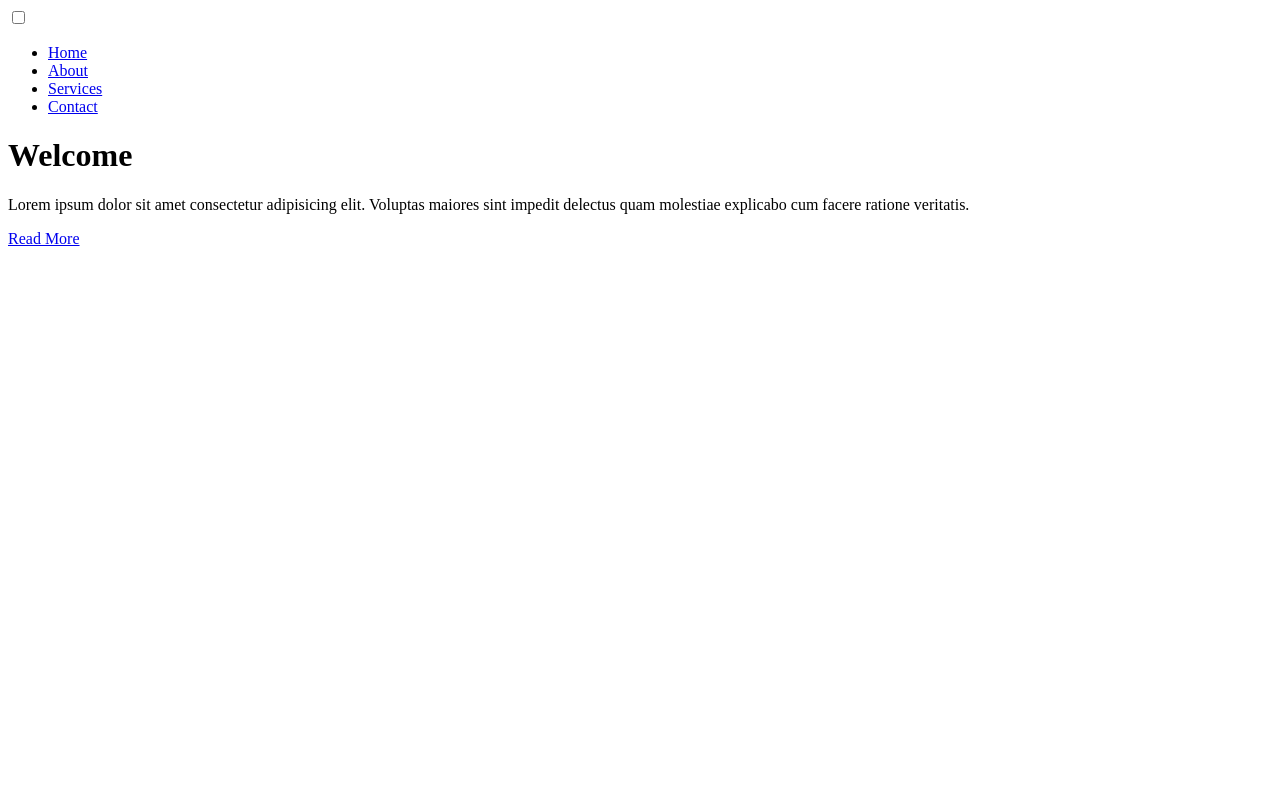
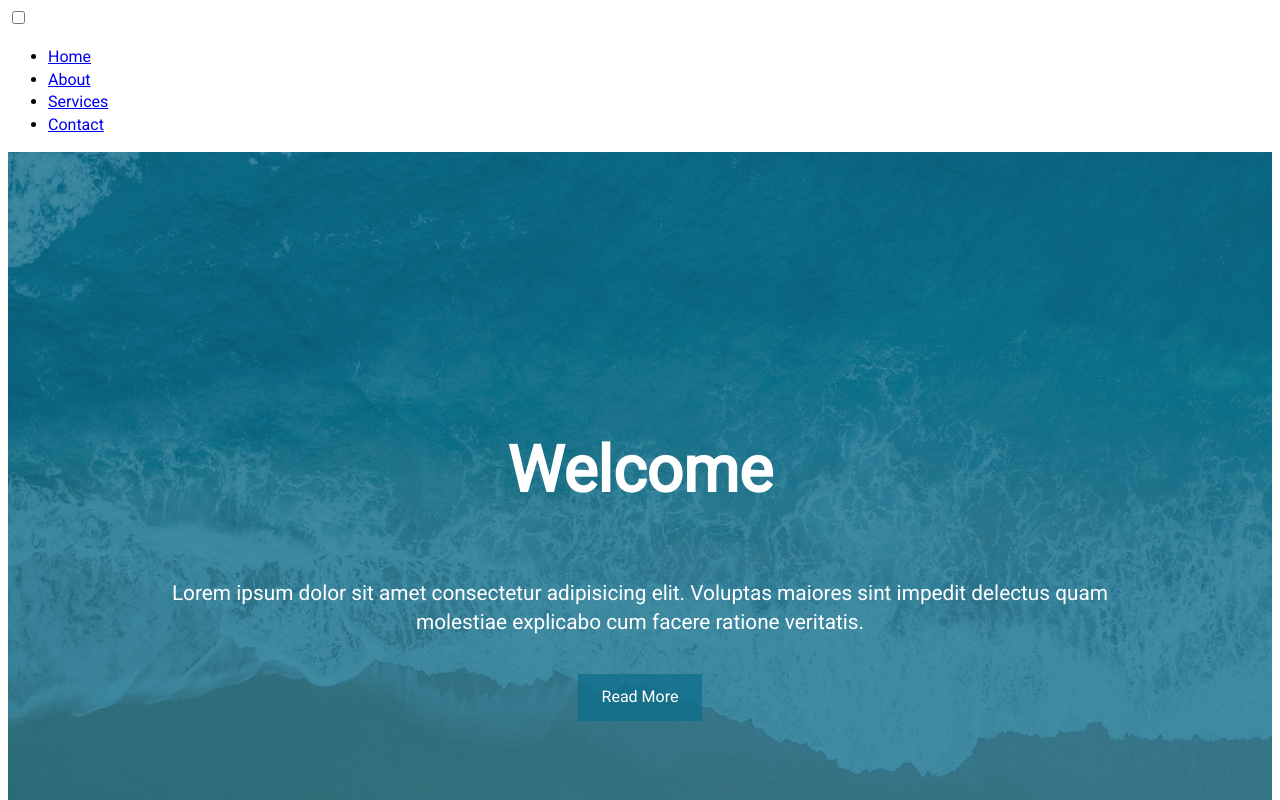
Before and after one commit to sisackov/hamburger-menu-css, a plain HTML site: page index.html in a window 1280 px wide. Shown: the top 800 px of the page. Drawn offline with Linux system fonts and the light colour scheme.

Commit message:
udemy 80

```diff
--- a/css/style.css
+++ b/css/style.css
@@ -1 +1,72 @@
 @import url("https://fonts.googleapis.com/css?family=Roboto");
+
+:root {
+  /* the a in rgba defines the transparency of the background */
+  --primary-color: rgba(13, 110, 139, 0.75);
+  --secondary-color: rgba(229, 148, 0, 0.9);
+  --overlay-color: rgba(24, 39, 51, 0.85);
+  --menu-speed: 0.75s;
+}
+
+body {
+  font-family: "Roboto", sans-serif;
+  line-height: 1.4;
+}
+
+.container {
+  max-width: 960px;
+  margin: auto;
+  overflow: hidden;
+  padding: 0 3rem;
+}
+
+#showcase {
+  background: var(--primary-color);
+  color: #fff;
+  height: 100vh;
+  /* relative because we'll use the before pseudo to position the overlay which must be absolute */
+  position: relative;
+}
+
+#showcase:before {
+  content: "";
+  background: url("../img/showcase.jpg") no-repeat center center/cover;
+  position: absolute;
+  top: 0;
+  left: 0;
+  width: 100%;
+  height: 100%;
+  z-index: -1;
+}
+
+#showcase .showcase-container {
+  display: flex;
+  flex-direction: column;
+  align-items: center;
+  justify-content: center;
+  text-align: center;
+  height: 100%;
+}
+
+#showcase h1 {
+  font-size: 4rem;
+}
+
+#showcase p {
+  font-size: 1.3rem;
+}
+
+.btn {
+  display: inline-block;
+  border: none;
+  background: var(--primary-color);
+  color: #fff;
+  padding: 0.75rem 1.5rem;
+  margin-top: 1rem;
+  transition: opacity 1s ease-in-out;
+  text-decoration: none;
+}
+
+.btn:hover {
+  opacity: 0.7;
+}
```
